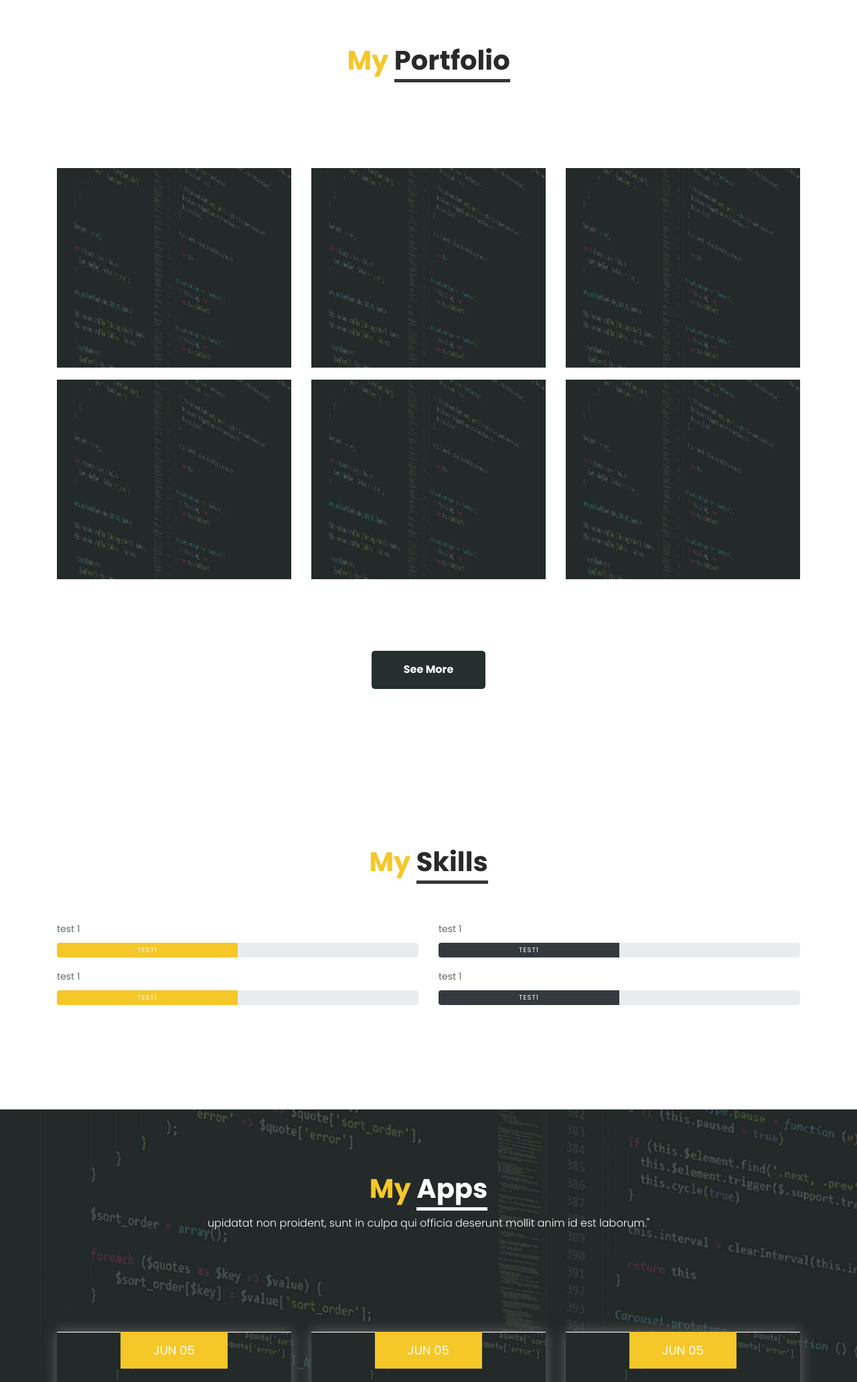
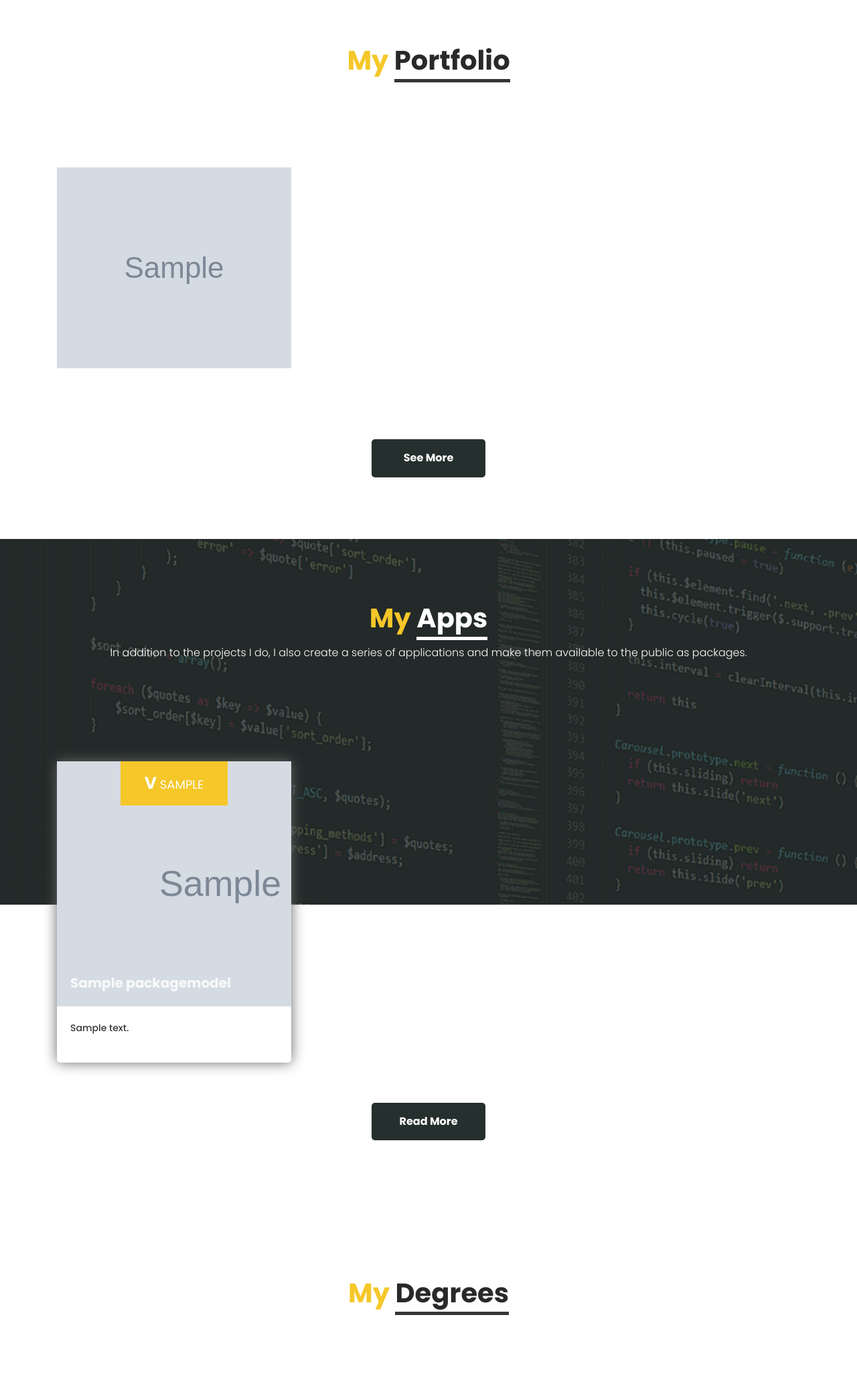
Before and after one commit to grand-kaveh/my-portfolio, a Django app: page / in a window 1280 px wide. Shown: the part 1416-3480 px from the top of the page at 67% size. Run offline with Django 5.2, Linux system fonts and the light colour scheme; tables that the repository leaves empty hold one stand-in row (values such as "Sample post"); grey boxes marked "Sample" are stand-in pictures; some libraries are stand-ins or nearby versions.

Commit message:
edit html files and end of embed django codes in front

```diff
--- a/app_config/settings.py
+++ b/app_config/settings.py
@@ -22,6 +22,7 @@ INSTALLED_APPS = [
     'extentions',
 
     # Packs
+    'widget_tweaks',
 ]
 
 MIDDLEWARE = [
--- a/extentions/utils.py
+++ b/extentions/utils.py
@@ -38,3 +38,9 @@ def portfolio_image_path(instance, filename):
     ext, output = get_filename_ext_rand(filename)
     final_name = f"{output}{ext}"
     return f"portfolio/{final_name}"
+
+# ######### for packages imgs ######### #
+def package_image_path(instance, filename):
+    ext, output = get_filename_ext_rand(filename)
+    final_name = f"{output}{ext}"
+    return f"packages/{final_name}"
--- a/portfolio/forms.py
+++ b/portfolio/forms.py
@@ -5,4 +5,4 @@ from .models import ContactModel
 class ContactForm(forms.ModelForm):
     class Meta:
         model = ContactModel
-        fields = ['name', 'email_address', 'message']
+        fields = ['ip', 'name', 'email_address', 'message']
--- a/portfolio/templates/portfolio/home.html
+++ b/portfolio/templates/portfolio/home.html
@@ -1,5 +1,5 @@
 {% extends 'shared/__main_layout.html' %}
-{% load static %}
+{% load static widget_tweaks %}
 {% block titlePage %}I'm SaeedReza{% endblock %}
 
 {% block contentPage %}
@@ -53,6 +53,7 @@
 
 
 	<!-- portfolio section start -->
+	{% if ports %}
 	<div class="portfolio_section layout_padding mt-5" id="portfolio">
 		<div class="container">
 			<div class="row">
@@ -64,94 +65,34 @@
 			<div class="portfolio_section_2">
 				<div class="row">
 
+					{% for port in ports %}
 					<div class="col-md-4 mb-3">
 						<div class="container_main">
-						<img src="{% static 'images/blog-bg.png' %}" alt="" class="image">
+						<img src="{{ port.image.url }}" alt="" class="image">
 						<div class="overlay">
 							<div class="text">
 								<div class="btn_main">
-									<div class="buy_bt"><a href="#">See More</a></div>
+									<div class="buy_bt"><a href="{{ port.url }}" class="mb-2" target="_blank">See More</a></div>
+									<div class="buy_bt"><a type="button" class="text-dark" data-toggle="modal" data-target="#portfolio-{{ port.id }}">Details</a></div>
 								</div>
 							</div>
 						</div>
 						</div>
 					</div>
-
-					<div class="col-md-4 mb-3">
-						<div class="container_main">
-						<img src="{% static 'images/blog-bg.png' %}" alt="" class="image">
-						<div class="overlay">
-							<div class="text">
-								<div class="btn_main">
-									<div class="buy_bt"><a href="#">See More</a></div>
-								</div>
-							</div>
-						</div>
-						</div>
-					</div>
-
-					<div class="col-md-4 mb-3">
-						<div class="container_main">
-						<img src="{% static 'images/blog-bg.png' %}" alt="" class="image">
-						<div class="overlay">
-							<div class="text">
-								<div class="btn_main">
-									<div class="buy_bt"><a href="#">See More</a></div>
-								</div>
-							</div>
-						</div>
-						</div>
-					</div>
-
-					<div class="col-md-4 mb-3">
-						<div class="container_main">
-						<img src="{% static 'images/blog-bg.png' %}" alt="" class="image">
-						<div class="overlay">
-							<div class="text">
-								<div class="btn_main">
-									<div class="buy_bt"><a href="#">See More</a></div>
-								</div>
-							</div>
-						</div>
-						</div>
-					</div>
-
-					<div class="col-md-4 mb-3">
-						<div class="container_main">
-						<img src="{% static 'images/blog-bg.png' %}" alt="" class="image">
-						<div class="overlay">
-							<div class="text">
-								<div class="btn_main">
-									<div class="buy_bt"><a href="#">See More</a></div>
-								</div>
-							</div>
-						</div>
-						</div>
-					</div>
-
-					<div class="col-md-4 mb-3">
-						<div class="container_main">
-						<img src="{% static 'images/blog-bg.png' %}" alt="" class="image">
-						<div class="overlay">
-							<div class="text">
-								<div class="btn_main">
-									<div class="buy_bt"><a href="#">See More</a></div>
-								</div>
-							</div>
-						</div>
-						</div>
-					</div>
+					{% endfor %}
 
 				</div>
 			</div>
 			</div>
-			<div class="seemore_bt"><a href="#">See More</a></div>
+			<div class="seemore_bt"><a href="{{ info.github }}" target="_blank">See More</a></div>
 		</div>
 	</div>
+	{% endif %}
 	<!-- portfolio section end -->
 
 
 	<!-- skills section start -->
+	{% if skills1 %}
 	<div class="skills_section mt-5" id="skills">
 		<div class="container">
 			<div class="row">
@@ -164,35 +105,23 @@
 
 				<div class="row">
 					<div class="col-md-6">
-					<div class="mb-3"><span class="fw-bolder">test 1</span>
+						{% for skill in skills1 %}
+						<div class="mb-3"><span class="fw-bolder">{{ skill.title }}</span>
 							<div class="progress my-2 rounded">
-							<div class="progress-bar bg-orange" role="progressbar" data-aos="zoom-in-right" data-aos-delay="100" data-aos-anchor=".skills-section" style="width: 50%;" aria-valuenow="95" aria-valuemin="0" aria-valuemax="100">Test1</div>
+								<div class="progress-bar bg-orange" role="progressbar" data-aos="zoom-in-right" data-aos-delay="100" data-aos-anchor=".skills-section" style="width: {{ skill.percent }}%;" aria-valuenow="95" aria-valuemin="0" aria-valuemax="100">{{ skill.level }}</div>
 							</div>
 						</div>
+						{% endfor %}
 					</div>
+
 					<div class="col-md-6">
-					<div class="mb-3"><span class="fw-bolder">test 1</span>
+						{% for skill in skills2 %}
+						<div class="mb-3"><span class="fw-bolder">{{ skill.title }}</span>
 							<div class="progress my-2 rounded">
-							<div class="progress-bar bg-dark" role="progressbar" data-aos="zoom-in-right" data-aos-delay="400" data-aos-anchor=".skills-section" style="width: 50%" aria-valuenow="95" aria-valuemin="0" aria-valuemax="100">Test1</div>
+								<div class="progress-bar bg-dark" role="progressbar" data-aos="zoom-in-right" data-aos-delay="100" data-aos-anchor=".skills-section" style="width: {{ skill.percent }}%;" aria-valuenow="95" aria-valuemin="0" aria-valuemax="100">{{ skill.level }}</div>
 							</div>
 						</div>
-				</div>
-			</div>
-
-			<div class="row">
-				<div class="col-md-6">
-					<div class="mb-3"><span class="fw-bolder">test 1</span>
-						<div class="progress my-2 rounded">
-							<div class="progress-bar bg-orange" role="progressbar" data-aos="zoom-in-right" data-aos-delay="100" data-aos-anchor=".skills-section" style="width: 50%;" aria-valuenow="95" aria-valuemin="0" aria-valuemax="100">Test1</div>
-						</div>
-					</div>
-				</div>
-				<div class="col-md-6">
-					<div class="mb-3"><span class="fw-bolder">test 1</span>
-						<div class="progress my-2 rounded">
-							<div class="progress-bar bg-dark" role="progressbar" data-aos="zoom-in-right" data-aos-delay="400" data-aos-anchor=".skills-section" style="width: 50%" aria-valuenow="95" aria-valuemin="0" aria-valuemax="100">Test1</div>
-						</div>
-					</div>
+						{% endfor %}
 					</div>
 				</div>
 
@@ -200,16 +129,18 @@
 
 		</div>
 	</div>
+	{% endif %}
 	<!-- skills section end -->
 
 
 	<!-- apps section start -->
+	{% if apps %}
 	<div class="blog_section layout_padding" id="apps">
 		<div class="container">
 			<div class="row">
 			<div class="col-sm-12">
 				<h1 class="blog_taital">My <span class="blog_taital_1">Apps</span></h1>
-				<p class="blog_text">upidatat non proident, sunt in culpa qui officia deserunt mollit anim id est laborum."</p>
+				<p class="blog_text">In addition to the projects I do, I also create a series of applications and make them available to the public as packages.</p>
 			</div>
 			</div>
 		</div>
@@ -217,45 +148,29 @@
 			<div class="container">
 			<div class="row">
 
+				{% for app in apps %}
 				<div class="col-md-4">
 					<div class="blog_box">
-						<div class="blog_img" style="background-image: url({% static '/images/blog-bg.png' %});">
-						<h4 class="date_text">Jun 05</h4>
-						<h4 class="prep_text">Veniam, quis nostrud </h4>
+						<div class="blog_img" style="background-image: url({{ app.image.url }});">
+							<h4 class="date_text"><b style="font-size: 25px;">V</b> {{ app.version }}</h4>
+							<h4 class="prep_text"><a href="{{app.github}}" target="_blank" class="text-light">{{ app.title }}</a></h4>
 						</div>
-						<p class="lorem_text">elit, sed do eiusmod tempor incididunt ut labore et dolore magna aliqua. Ut enim ad minim veniam, quis nostrud exercitation ullamco laboris</p>
+						<p class="lorem_text">{{ app.desc|truncatewords:50 }}</p>
 					</div>
 				</div>
-
-				<div class="col-md-4">
-					<div class="blog_box">
-						<div class="blog_img" style="background-image: url({% static '/images/blog-bg.png' %});">
-						<h4 class="date_text">Jun 05</h4>
-						<h4 class="prep_text">Veniam, quis nostrud </h4>
-						</div>
-						<p class="lorem_text">elit, sed do eiusmod tempor incididunt ut labore et dolore magna aliqua. Ut enim ad minim veniam, quis nostrud exercitation ullamco laboris</p>
-					</div>
-				</div>
-
-				<div class="col-md-4">
-					<div class="blog_box">
-						<div class="blog_img" style="background-image: url({% static '/images/blog-bg.png' %});">
-						<h4 class="date_text">Jun 05</h4>
-						<h4 class="prep_text">Veniam, quis nostrud </h4>
-						</div>
-						<p class="lorem_text">elit, sed do eiusmod tempor incididunt ut labore et dolore magna aliqua. Ut enim ad minim veniam, quis nostrud exercitation ullamco laboris</p>
-					</div>
-				</div>
+				{% endfor %}
 
 			</div>
-			<div class="readmore_bt_1"><a href="#">Read More</a></div>
+			<div class="readmore_bt_1"><a href="{{ info.github }}" target="_blank">Read More</a></div>
 			</div>
 		</div>
 	</div>
+	{% endif %}
 	<!-- apps section end -->
 
 
 	<!-- Degrees section start -->
+	{% if degrees %}
 	<div class="portfolio_section layout_padding mt-5" id="degrees">
 		<div class="container">
 			<div class="row">
@@ -267,71 +182,73 @@
 			<div class="portfolio_section_2">
 				<div class="row">
 
+					{% for degree in degrees %}
 					<div class="col-md-4 mb-3">
 						<div class="container_main">
 						<img src="{% static '/images/blog-bg.png' %}" alt="" class="image">
 						<div class="overlay">
 							<div class="text">
 								<div class="btn_main">
-									<div class="buy_bt"><a href="#" type="button" data-toggle="modal" data-target="#modal1">Zoom <i class="fa fa-search-plus"></i></a></div>
+									<div class="buy_bt"><a href="#" type="button" data-toggle="modal" data-target="#degree-{{degree.id}}">Zoom <i class="fa fa-search-plus"></i></a></div>
 								</div>
 							</div>
 						</div>
 						</div>
 					</div>
-
-					<div class="col-md-4 mb-3">
-						<div class="container_main">
-						<img src="{% static '/images/blog-bg.png' %}" alt="" class="image">
-						<div class="overlay">
-							<div class="text">
-								<div class="btn_main">
-									<div class="buy_bt"><a href="#" type="button" data-toggle="modal" data-target="#modal1">Zoom <i class="fa fa-search-plus"></i></a></div>
-								</div>
-							</div>
-						</div>
-						</div>
-					</div>
-
-					<div class="col-md-4 mb-3">
-						<div class="container_main">
-						<img src="{% static '/images/blog-bg.png' %}" alt="" class="image">
-						<div class="overlay">
-							<div class="text">
-								<div class="btn_main">
-									<div class="buy_bt"><a href="#" type="button" data-toggle="modal" data-target="#modal1">Zoom <i class="fa fa-search-plus"></i></a></div>
-								</div>
-							</div>
-						</div>
-						</div>
-					</div>
+					{% endfor %}
 
 				</div>
 			</div>
 			</div>
 		</div>
 	</div>
+	{% endif %}
 	<!-- Degrees section end -->
 
-	<!-- Modal -->
-	<div class="modal fade" id="modal1" tabindex="-1" role="dialog" aria-hidden="true">
+	<!-- Modal: degrees -->
+	{% for degree in degrees %}
+	<div class="modal fade" id="degree-{{degree.id}}" tabindex="-1" role="dialog" aria-hidden="true">
 		<div class="modal-dialog modal-lg modal-dialog-centered" role="document">
 			<div class="modal-content">
 
 				<div class="modal-header">
-				<h5 class="modal-title" id="exampleModalLongTitle">Modal title</h5>
+					<h3 class="modal-title mx-3" id="exampleModalLongTitle">{{ degree.title }}</h3>
 					<button type="button" class="close" data-dismiss="modal" aria-label="Close">
 						<span aria-hidden="true">&times;</span>
 					</button>
 				</div>
 
 				<div class="modal-body">
+					<p>Date: {{ degree.created }}</p>
 					<img src="{% static '/images/blog-bg.png' %}" alt="">
 				</div>
 			</div>
 		</div>
 	</div>
+	{% endfor %}
 
+	<!-- Modal: portfolios -->
+	{% for port in ports %}
+	<div class="modal fade" id="portfolio-{{ port.id }}" tabindex="-1" role="dialog" aria-hidden="true">
+		<div class="modal-dialog modal-dialog-centered" role="document">
+			<div class="modal-content">
+
+				<div class="modal-header">
+					<h3 class="modal-title" id="exampleModalLongTitle">{{ port.title }}</h3>
+					<button type="button" class="close" data-dismiss="modal" aria-label="Close">
+						<span aria-hidden="true">&times;</span>
+					</button>
+				</div>
+
+				<div class="modal-body">
+					<p>{{ port.description }}</p>
+					<p>{{ port.techs }}</p>
+					{% if port.url %}<a type="button" class="btn bg-orange text-light mx-3 float-right" href="{{ port.url }}" target="_blank">View App</a>{% endif %}
+				</div>
+			</div>
+		</div>
+	</div>
+	{% endfor %%}
 
 	<!-- contact section start -->
 	<div class="contact_section layout_padding" id="contact">
@@ -350,10 +267,14 @@
 			<div class="row">
 				<div class="col-md-12">
 					<div class="mail_section_1">
-						<input type="text" class="mail_text" placeholder="Your Name" name="Your Name">
-						<input type="text" class="mail_text" placeholder="Your Email" name="Your Email">
-						<textarea class="massage-bt" placeholder="Your Massage" rows="5" id="comment" name="Your Massage"></textarea>
-						<div class="send_bt"><a href="#">Send Now</a></div>
+						<form method="post">
+							{% csrf_token %}
+							{% render_field form.name class="mail_text" placeholder="Your Name" %}
+							{% render_field form.email_address class="mail_text" placeholder="Your Email" %}
+							{% render_field form.message class="massage-bt" placeholder="Your Massage" rows="5" %}
+							<div class="send_bt"><button class="btn bg-orange-deep text-light mt-3 btn-lg px-5" type="submit">Send Now</button></div>
+						</form>
+
 					</div>
 				</div>
 			</div>
@@ -369,7 +290,7 @@
 		<div class="container">
 			<div class="project_main">
 			<h1 class="hire_text">Hire me for your projects</h1>
-			<div class="callnow_bt"><a href="tel:+989981211762">Call Now</a></div>
+			<div class="callnow_bt"><a href="tel:{{ info.phone }}">Call Now</a></div>
 			</div>
 		</div>
 	</div>
--- a/portfolio/templatetags/headerData.py
+++ b/portfolio/templatetags/headerData.py
@@ -1,9 +1,26 @@
 from django import template
-from portfolio.models import InfoModel
-
+from portfolio.models import (
+    InfoModel, SkillModel, DegreeModel, PortfolioModel, PackageModel
+)
 
 register = template.Library()
 
 @register.simple_tag
 def get_information():
     return InfoModel.objects.last()
+
+@register.simple_tag
+def nav_skill():
+    return SkillModel.objects.first()
+
+@register.simple_tag
+def nav_degree():
+    return DegreeModel.objects.first()
+
+@register.simple_tag
+def nav_portfolio():
+    return PortfolioModel.objects.first()
+
+@register.simple_tag
+def nav_package():
+    return PackageModel.objects.first()
--- a/portfolio/views.py
+++ b/portfolio/views.py
@@ -7,12 +7,14 @@ from .models import (
     SkillModel,
     DegreeModel,
     PortfolioModel,
+    PackageModel,
 )
+from extentions.utils import get_client_ip
 
 
 # url: /
 def home_page(request):
-    contact_form = ContactForm(request.POST or None)
+    contact_form = ContactForm(request.POST or None, initial={'ip': get_client_ip(request)})
 
     if request.POST:
         if contact_form.is_valid():
@@ -26,6 +28,9 @@ def home_page(request):
         'skills2': SkillModel.objects.all()[SkillModel.objects.count()/2:],
         'degrees': DegreeModel.objects.all(),
         'ports': PortfolioModel.objects.all(),
+        'info': InfoModel.objects.last(),
+        'apps': PackageModel.objects.all(),
+        'form': contact_form,
     }
 
     return render(request, 'portfolio/home.html', context)
--- a/requirements.txt
+++ b/requirements.txt
@@ -1,5 +1,6 @@
 asgiref==3.10.0
 Django==5.2.8
+django-widget-tweaks==1.5.0
 pillow==12.0.0
 python-decouple==3.8
 sqlparse==0.5.3
--- a/templates/shared/__footer.html
+++ b/templates/shared/__footer.html
@@ -1,17 +1,18 @@
-
+{% load headerData %}
+{% get_information as info %}
 <!-- footer section start -->
 <div class="footer_section">
     <div class="container">
         <div class="location_text">
         <ul>
             <li>
-                <a href="#"><i class="fa fa-map-marker" aria-hidden="true"></i></a>
+                <a href="{{ info.github }}" target="_blank"><i class="fa fa-github" aria-hidden="true"></i></a>
             </li>
             <li>
-                <a href="#"><i class="fa fa-phone" aria-hidden="true"></i></a>
+                <a href="tel:{{ info.phone }}"><i class="fa fa-phone" aria-hidden="true"></i></a>
             </li>
             <li>
-                <a href="#"><i class="fa fa-envelope" aria-hidden="true"></i></a>
+                <a href="mailto:{{ info.email }}"><i class="fa fa-envelope" aria-hidden="true"></i></a>
             </li>
         </ul>
         </div>
--- a/templates/shared/__header.html
+++ b/templates/shared/__header.html
@@ -1,5 +1,9 @@
 {% load headerData static %}
 {% get_information as info %}
+{% nav_skill as ex_skill %}
+{% nav_degree as ex_degree %}
+{% nav_portfolio as ex_portfolio %}
+{% nav_package as ex_package %}
 
 <!-- header section start -->
 <div class="header_section" id="top">
@@ -20,18 +24,31 @@
                 <li class="nav-item">
                     <a class="nav-link" href="#service">Service</a>
                 </li>
+
+                {% if ex_portfolio %}
                 <li class="nav-item">
                     <a class="nav-link" href="#portfolio">Portfolio</a>
                 </li>
+                {% endif %}
+
+                {% if ex_skill %}
                 <li class="nav-item">
                     <a class="nav-link" href="#skills">Skills</a>
                 </li>
+                {% endif %}
+
+                {% if ex_package %}
                 <li class="nav-item">
                     <a class="nav-link" href="#apps">Apps</a>
                 </li>
+                {% endif %}
+
+                {% if ex_degree %}
                 <li class="nav-item">
                     <a class="nav-link" href="#degrees">Degrees</a>
                 </li>
+                {% endif %}
+
                 <li class="nav-item">
                     <a class="nav-link" href="#contact">Contact Us</a>
                 </li>
```
Also changed, not shown: portfolio/admin.py (+8 -2 lines), portfolio/models.py (+24 -6 lines), portfolio/migrations/0001_initial.py, portfolio/migrations/0002_contactmodel_ip.py (deleted), portfolio/migrations/0002_packagemodel.py (added), portfolio/migrations/0003_alter_contactmodel_ip.py (deleted). Lines whose indentation alone changed are shown as unchanged.
